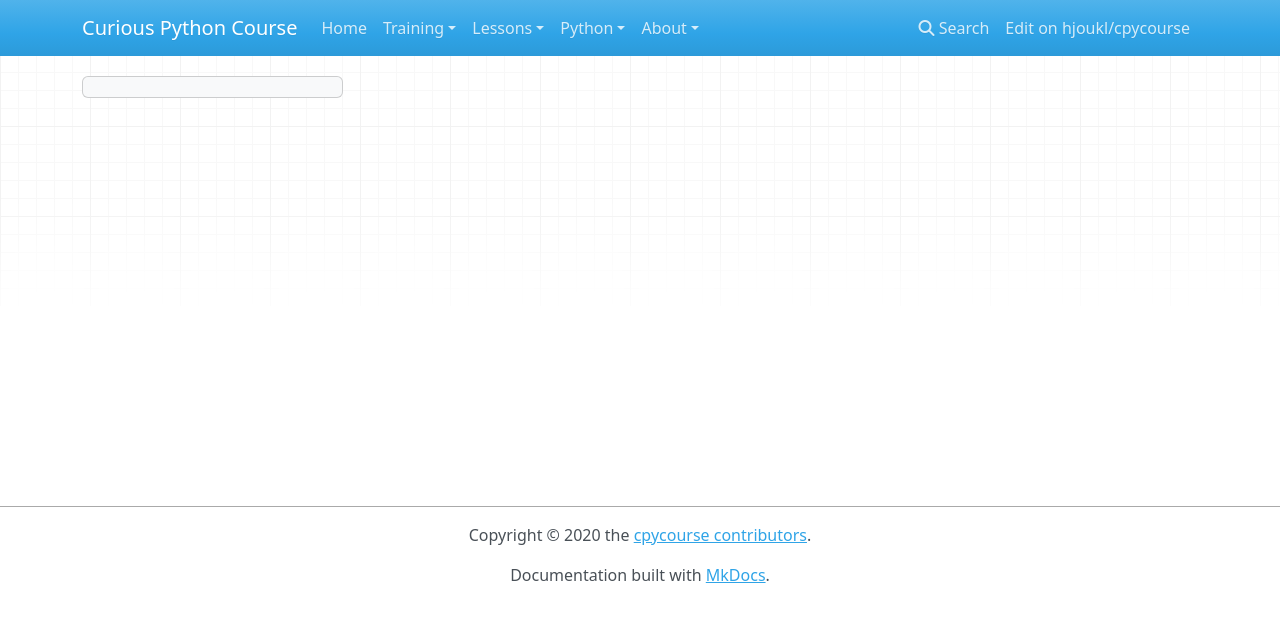
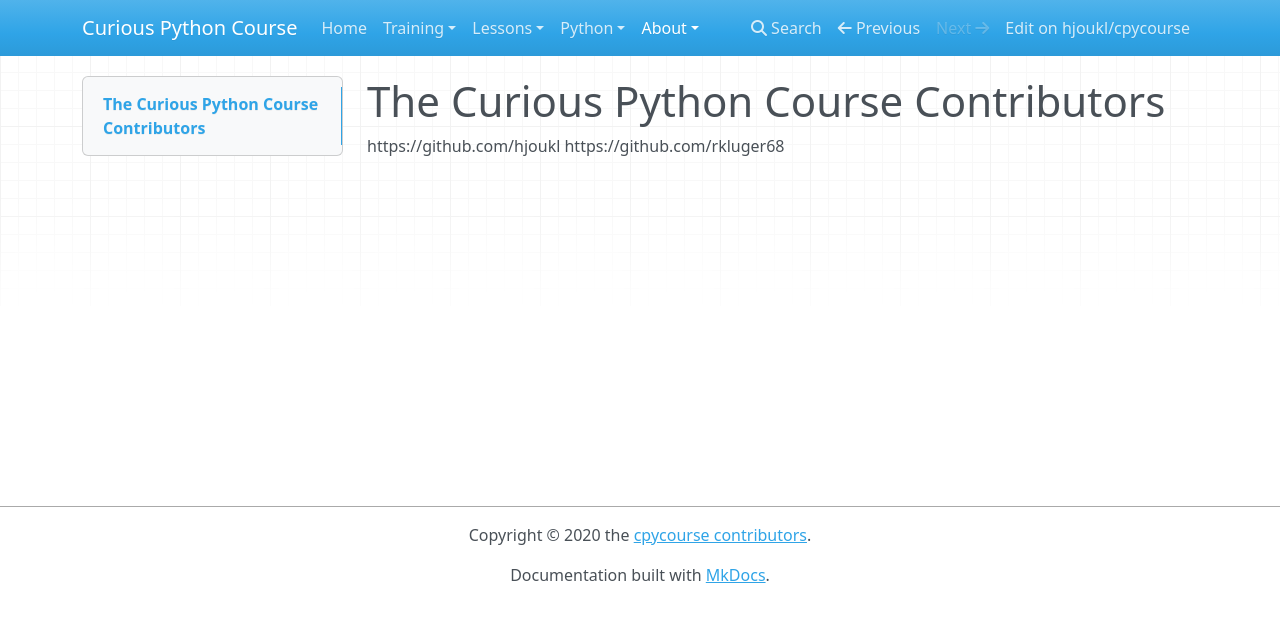
Before and after one commit to rkluger68/cpycourse, an MkDocs documentation site: the page built from docs/about/cpycourse-contributors.md, in a window 1280 px wide. Shown: the top 622 px of the page. Built offline with MkDocs 1.6.1, drawn with Linux system fonts in a browser that asks for light colours; nearby versions of some CDN libraries.

Commit message:
Add structure to main course, fix .gitignore for inline mkdocs builds. Add contributors.

```diff
--- a/docs/about/cpycourse-contributors.md
+++ b/docs/about/cpycourse-contributors.md
@@ -1 +1,3 @@
+# The Curious Python Course Contributors
 https://github.com/hjoukl
+https://github.com/rkluger68
--- a/mkdocs.yml
+++ b/mkdocs.yml
@@ -15,7 +15,9 @@ nav:
     - Home: index.md
     - Training:
         - Tutorial: training/tutorial.md
-        - Main Course: training/main-course.md
+        - Main Course:
+            - "A Curious Python: Main Course": training/main-course/main-course.md
+            - "Chapter 1: Functions": training/main-course/functions.md
         - Oddities: training/oddjob.md
         - Cheatsheet: training/cheatsheet.md
     - Lessons:
@@ -28,6 +30,7 @@ nav:
         - Curious Python Course: about/curious-python-course.md
         - License: about/license.md
         - Legal: about/legal.md
+        - Contributors: about/cpycourse-contributors.md
 
 markdown_extensions:
     - toc:
```
Also changed, not shown: docs/training/main-course/functions.md (added, +1 -0 lines), docs/training/main-course/main-course.md (renamed from docs/training/main-course.md), 1 other file.
